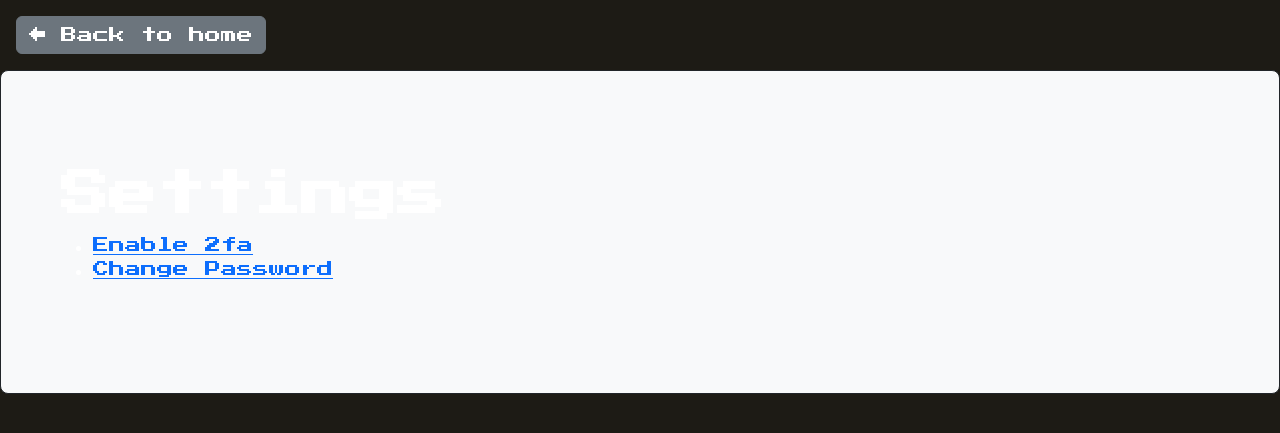
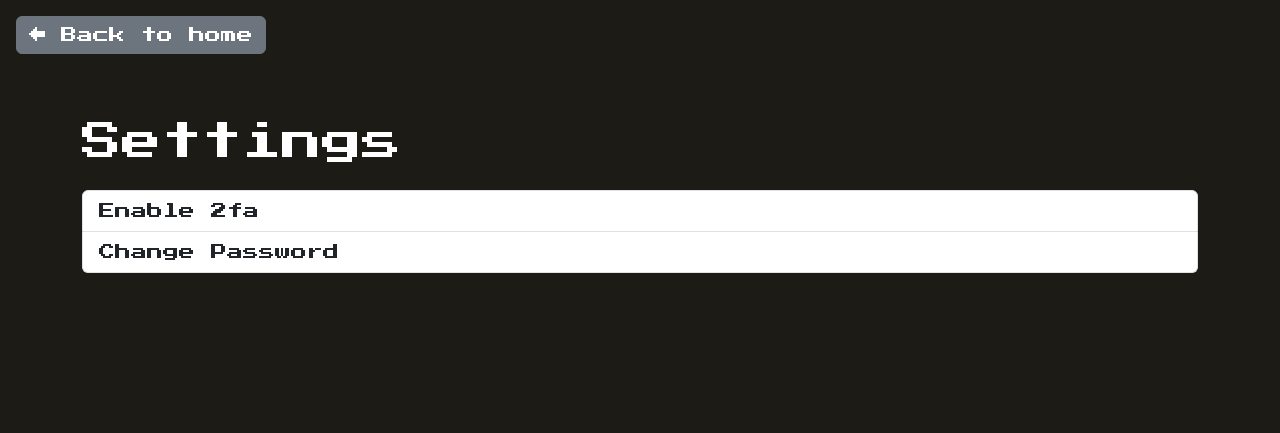
Before and after one commit to tehuanmelo/ft_transcendence, a Django app: template backend/templates/pages/settings.html in a window 1280 px wide. Shown: the top 433 px of the page. Run offline with Django 5.2, Linux system fonts and the light colour scheme; the template is opened without the code that fills it, so the values that code supplies are empty.

Commit message:
feat: updated user settings design

```diff
--- a/backend/templates/pages/settings.html
+++ b/backend/templates/pages/settings.html
@@ -3,29 +3,23 @@
 
 {% block title %}Settings{% endblock title %}
 
-{% block nav %}
-    {% include "includes/nav_menu.html" %}
-{% endblock nav %}
-
 
 {% block content %}
 
-<div class="p-5 mb-4 bg-body-tertiary rounded-3 border border-dark">
-    <div class="container-fluid py-5">
-        <h1 class="display-5 fw-bold">Settings</h1>
-        <ul>
-            {% if not user.is_2fa_set %}
-            <li><a class="spa-link" href="{% url "enable_2fa" %}" data-method="GET">Enable 2fa</a></li>
-            {% else %}
-                <form id="disable_2fa">
-                    {% csrf_token %}
-                    <li><a class="spa-link" href="{% url "disable_2fa" %}" data-method="POST" data-form="#disable_2fa">Disable 2fa</a></li>
-                </form>
-            {% endif %}
-            <li><a href="#">Change Password</a></li>
+<div class="container py-5">
+    <h1 class="mb-4">Settings</h1>
 
-        </ul>
-
+    <div class="list-group">
+        {% if not user.is_2fa_set %}
+        <a class="list-group-item list-group-item-action spa-link" href="{% url 'enable_2fa' %}" data-method="GET">Enable 2fa</a>
+        {% else %}
+        <form id="disable_2fa">
+            {% csrf_token %}
+            <a class="list-group-item list-group-item-action spa-link" href="{% url 'disable_2fa' %}" data-method="POST" data-form="#disable_2fa">Disable
+                2fa</a>
+        </form>
+        {% endif %}
+        <a class="list-group-item list-group-item-action" href="#">Change Password</a>
     </div>
 </div>
 
```
